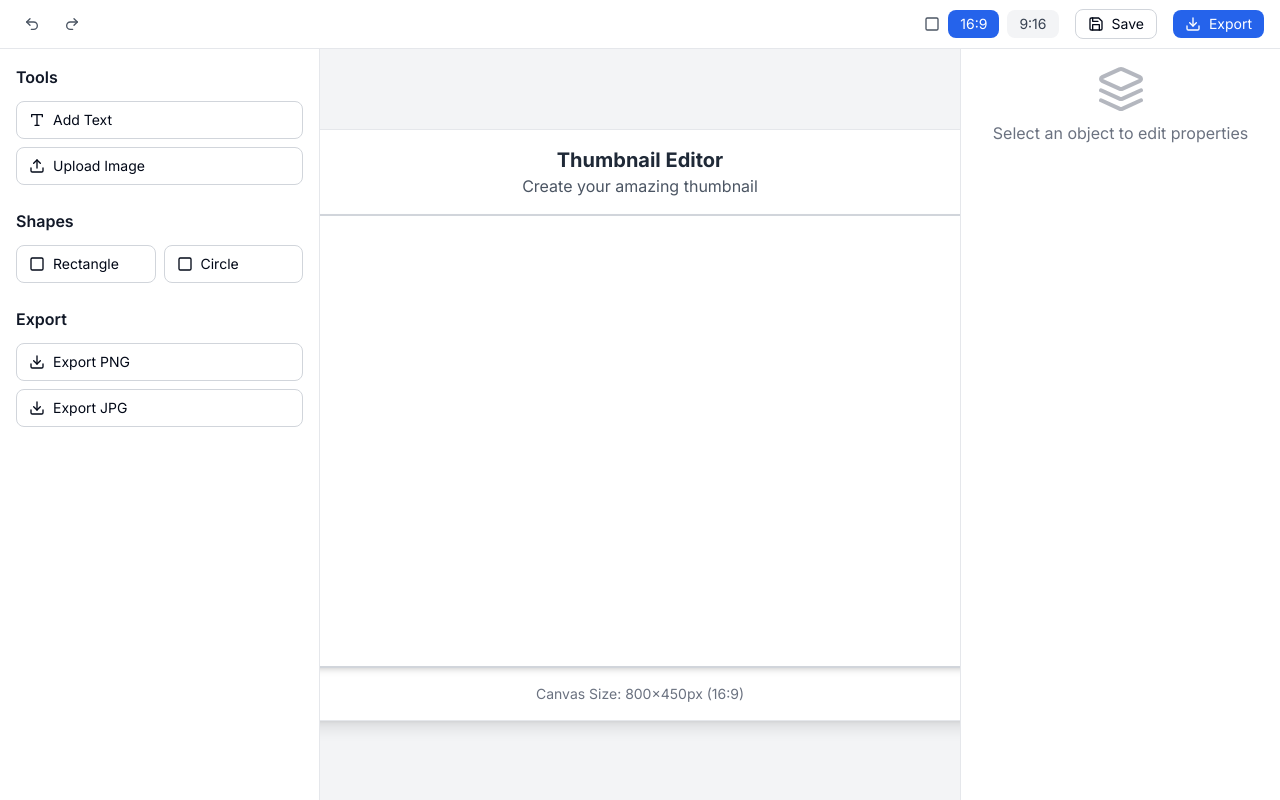
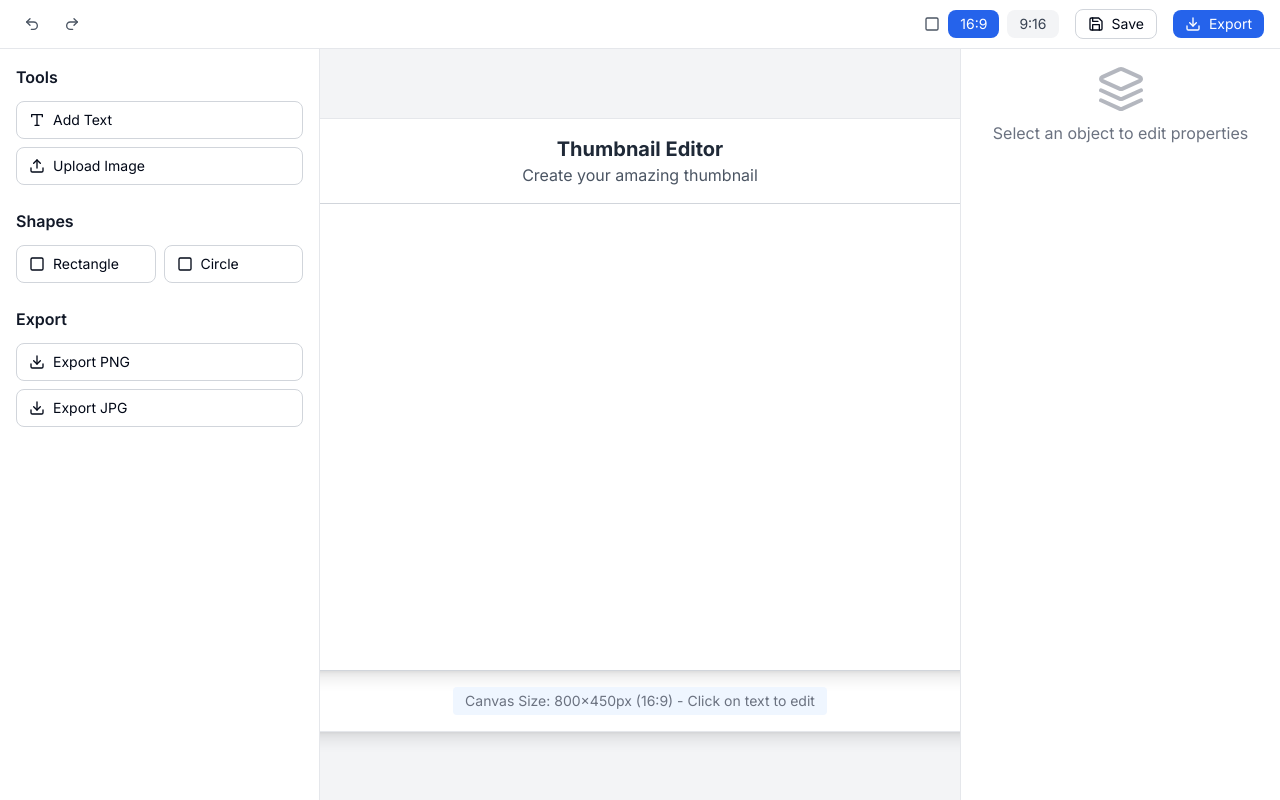
Before and after one commit to mahendramirdhapy-tech/thumbnail-maker, a Next.js app: page /editor in a window 1280 px wide. Built offline with nearby package versions, Linux system fonts and the light colour scheme.

Commit message:
Update fabric-canvas.tsx

```diff
--- a/components/editor/fabric-canvas.tsx
+++ b/components/editor/fabric-canvas.tsx
@@ -14,6 +14,9 @@ export default function FabricCanvas() {
         const fabricModule = await import('fabric')
         const fabric = fabricModule.fabric
 
+        // Global set karo taki store me access ho
+        (window as any).fabric = fabric
+
         if (canvasRef.current) {
           // Canvas dispose karo agar pehle se hai
           if (useCanvasStore.getState().canvas) {
@@ -24,6 +27,7 @@ export default function FabricCanvas() {
             width: 800,
             height: 450,
             backgroundColor: '#ffffff',
+            preserveObjectStacking: true
           })
 
           console.log('Fabric canvas initialized successfully')
@@ -41,13 +45,19 @@ export default function FabricCanvas() {
             useCanvasStore.getState().setActiveObject(null)
           })
 
+          // Object modified event
+          canvas.on('object:modified', (e: any) => {
+            console.log('Object modified:', e.target)
+          })
+
           // Default text add karo
-          const text = new fabric.Text('Add Your Text Here', {
+          const text = new fabric.Text('Click to edit text', {
             left: 50,
             top: 50,
             fontFamily: 'Arial',
             fontSize: 36,
             fill: '#000000',
+            editable: true
           })
           canvas.add(text)
           canvas.renderAll()
@@ -72,14 +82,15 @@ export default function FabricCanvas() {
 
   return (
     <div className="flex flex-col items-center">
-      <canvas
-        ref={canvasRef}
-        className="border-2 border-gray-300 rounded-lg shadow-md"
-        width={800}
-        height={450}
-      />
-      <div className="mt-4 text-sm text-gray-500">
-        Canvas Size: 800x450px (16:9)
+      <div className="bg-white p-2 rounded-lg shadow-lg border border-gray-300">
+        <canvas
+          ref={canvasRef}
+          width={800}
+          height={450}
+        />
+      </div>
+      <div className="mt-4 text-sm text-gray-500 bg-blue-50 px-3 py-1 rounded">
+        Canvas Size: 800x450px (16:9) - Click on text to edit
       </div>
     </div>
   )
```
